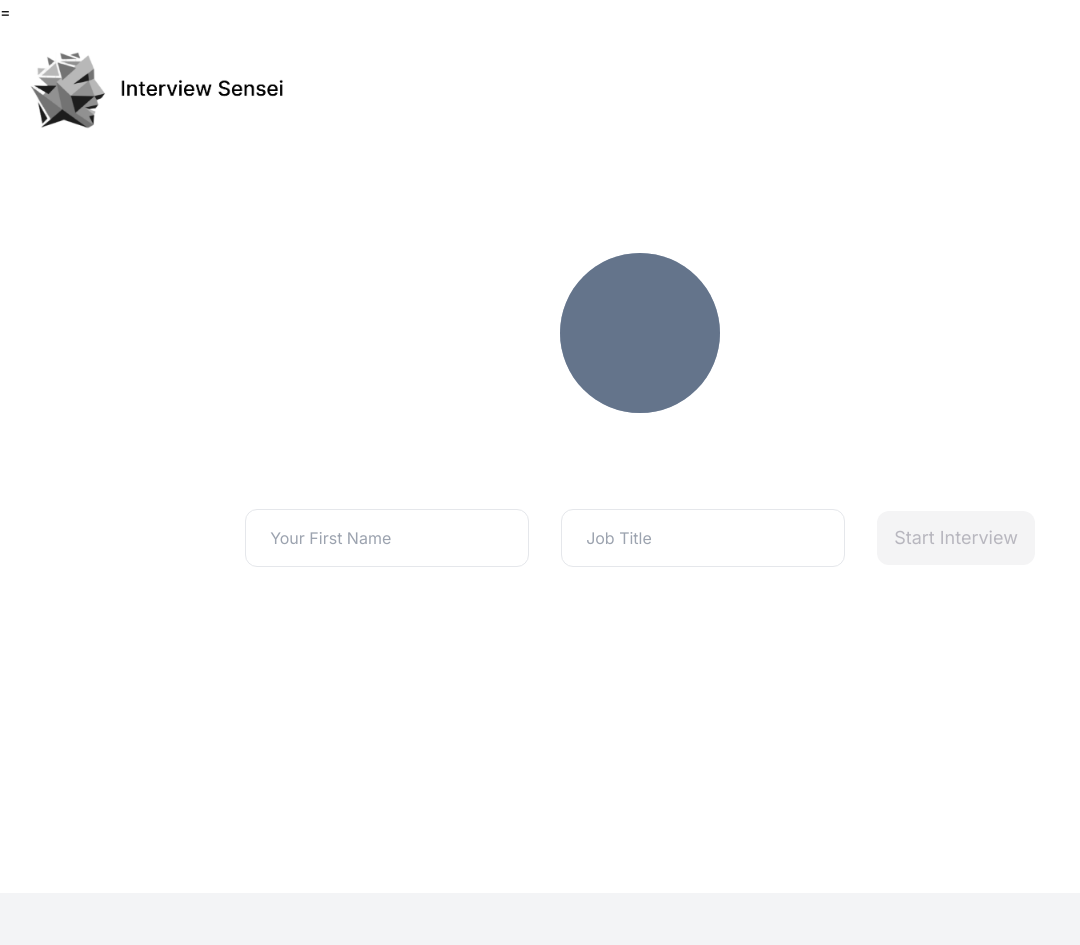
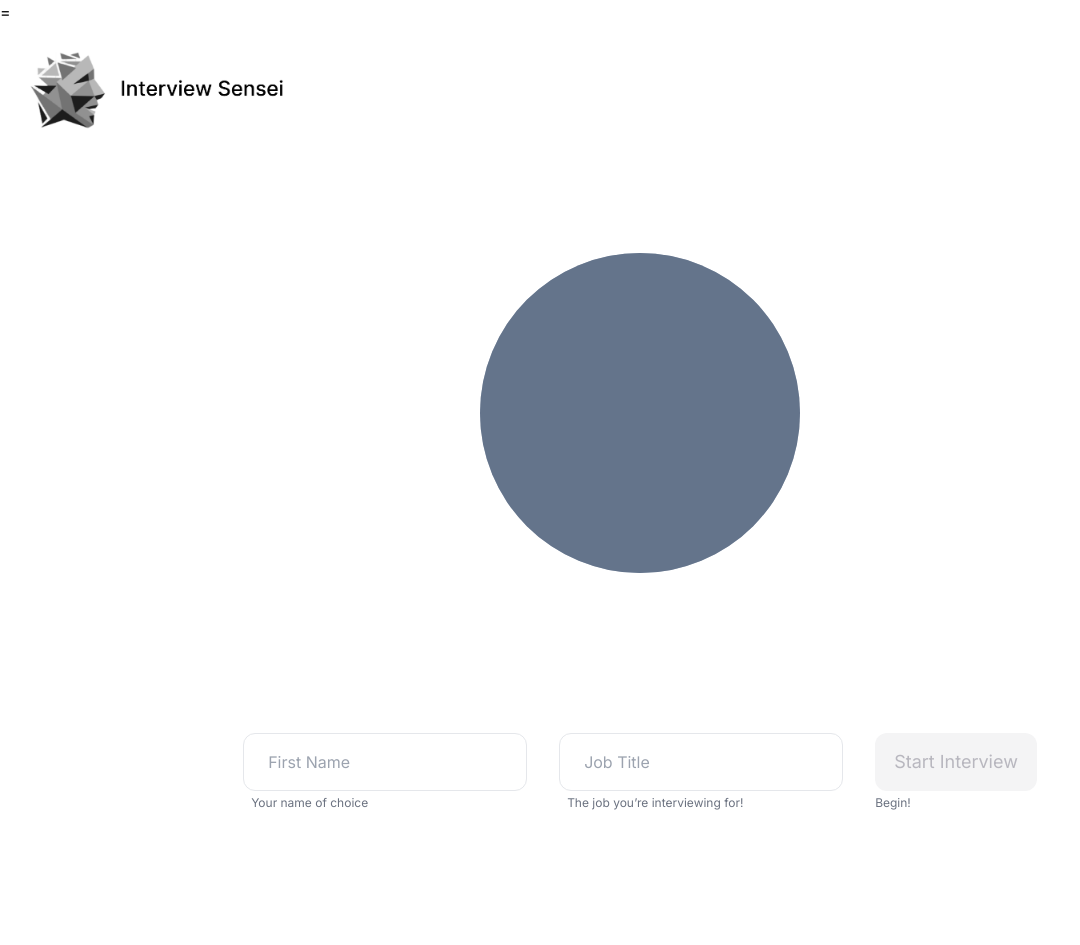
Before and after one commit to randamit123/mockinterviewrep, a Next.js app: page /interview in a window 1280 px wide. Shown: the top 945 px of the page, without its empty margins (0-1080 px from the left). Built offline with nearby package versions, Linux system fonts and the light colour scheme.

Commit message:
TODO: center inline input boxes and end button

```diff
--- a/app/globals.css
+++ b/app/globals.css
@@ -72,3 +72,7 @@
 .button[data-btn-size="large"] {
   --btn-padding: 12px 16px;
 }
+
+.button[data-btn-size="extra-large"] {
+  --btn-padding: 14px 18px;
+}
--- a/app/interview/page.tsx
+++ b/app/interview/page.tsx
@@ -174,7 +174,7 @@ export default function Interview() {
 
   return (
     <div className="min-h-[80vh] flex flex-col gap-12 pt-28">
-      <span className="relative flex h-40 w-40 mx-auto">
+      <span className="relative flex h-70 w-70 mx-auto">
         <span
           className={`${
             isAISpeaking ? "animate-ping" : ""
@@ -187,7 +187,7 @@ export default function Interview() {
           } opacity-75`}
         ></span>
         <span
-          className={`relative inline-flex rounded-full h-40 w-40 ${
+          className={`relative inline-flex rounded-full h-80 w-80 ${
             isLoading
               ? "bg-amber-200"
               : isListening
@@ -196,25 +196,33 @@ export default function Interview() {
           }`}
         ></span>
       </span>
-      <div className="flex flex-col md:flex-row gap-8 items-center justify-center mt-12">
+      <div className="flex flex-col md:flex-row gap-8 items-center justify-center mt-28">
         <audio ref={audioPlayerRef}></audio>
-
+        <div>
           <input
             type="text"
-          placeholder="Your First Name"
+            placeholder="First Name"
             className="border px-6 py-4 rounded-xl"
             onChange={onNameChange}
           />
+          <p className="text-xs text-gray-500 pt-1 px-2">Your name of choice</p>
+        </div>
+        <div>
           <input
             type="text"
             placeholder="Job Title"
             className="border px-6 py-4 rounded-xl"
             onChange={onJobTitleChange}
           />
+          <p className="text-xs text-gray-500 pt-1 px-2">
+            The job you’re interviewing for!
+          </p>
+        </div>
+        <div>
           <button
             className="button text-lg"
             data-btn-intent="primary"
-          data-btn-size="large"
+            data-btn-size="extra-large"
             onClick={toggleInterview}
             disabled={
               stage === Stage.Ending ||
@@ -231,6 +239,8 @@ export default function Interview() {
               ? "Ending interview..."
               : "Interview Ended"}
           </button>
+          <p className="text-xs text-gray-500 pt-1">{`Begin!`}</p>
+        </div>
       </div>
       {stage == Stage.Ended && (
         <div className="mt-16 mx-20">
```
Lines whose indentation alone changed are shown as unchanged.
